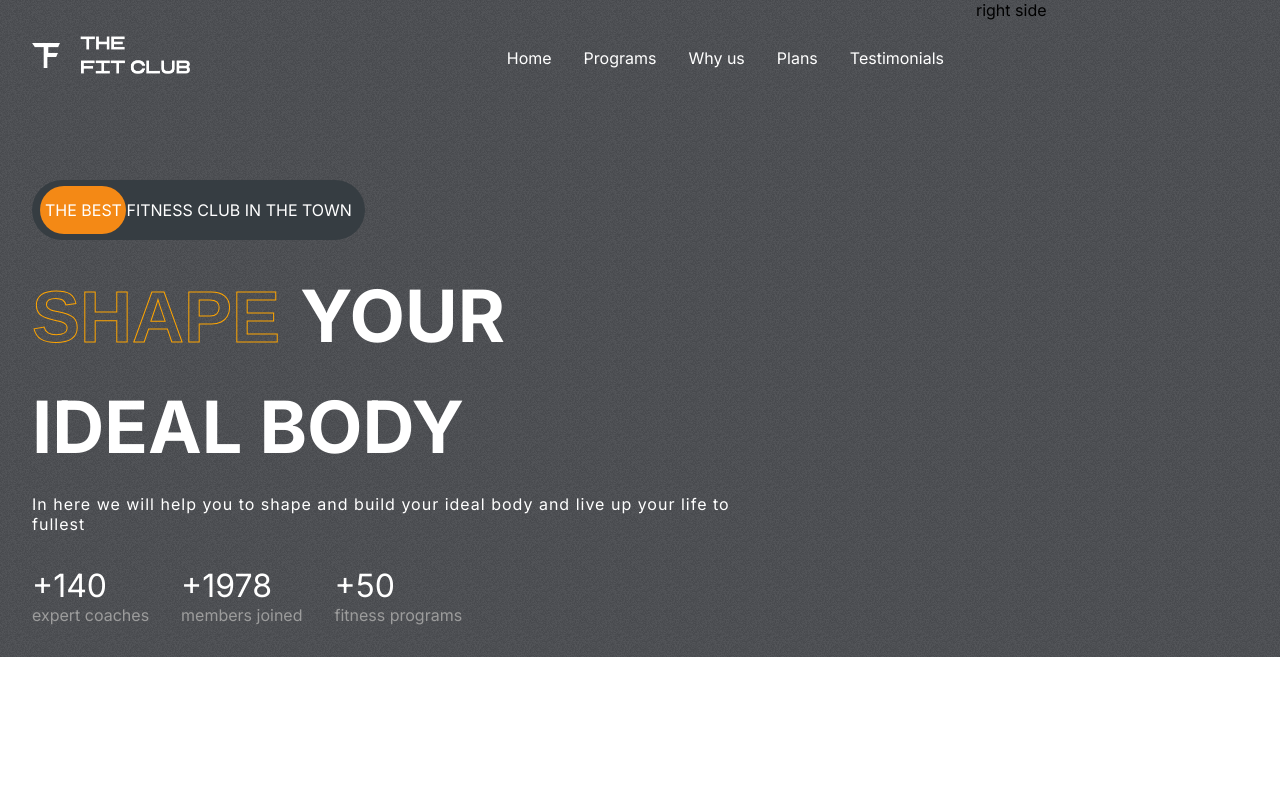
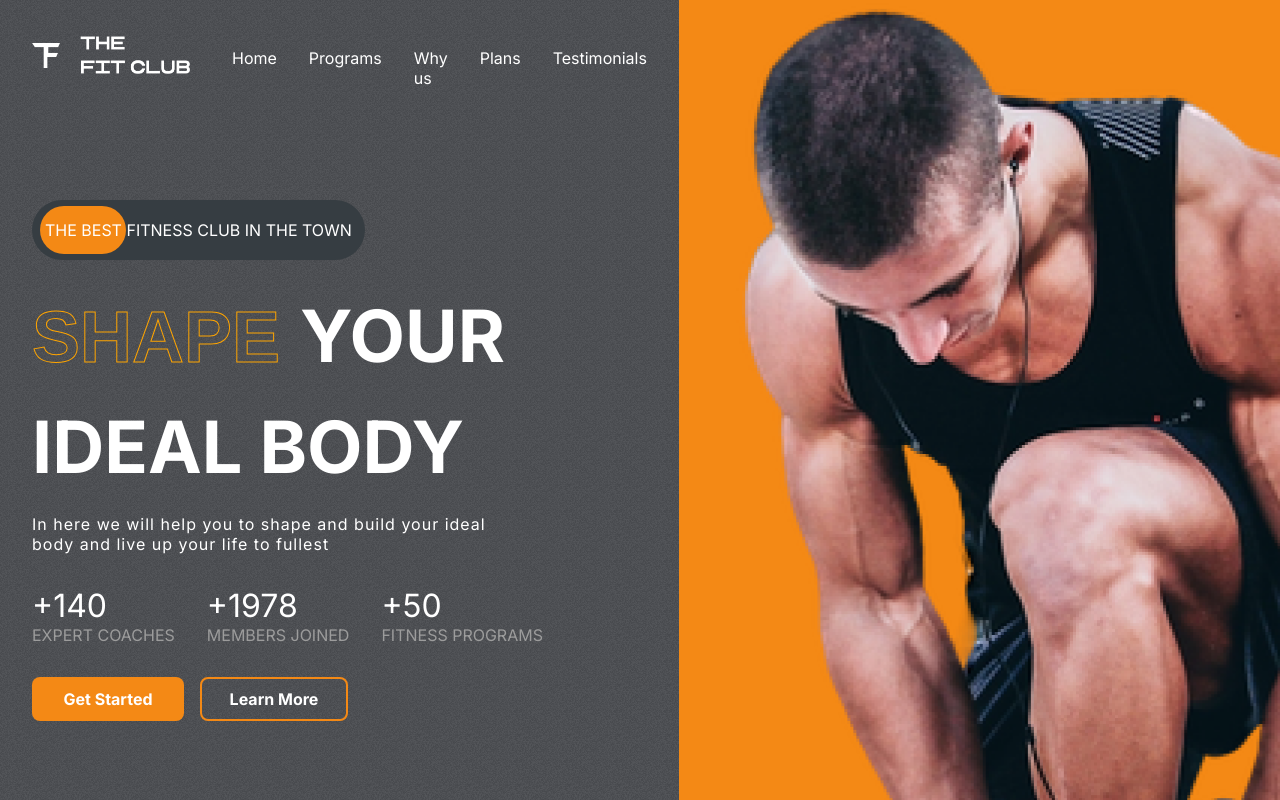
Before and after one commit to Moballigh5225/Gymwebsite, a React (Create React App) app: page / in a window 1280 px wide. Shown: the top 800 px of the page. Built offline with nearby package versions, Linux system fonts and the light colour scheme.

Commit message:
added right side

```diff
--- a/src/App.css
+++ b/src/App.css
@@ -28,3 +28,16 @@
   -webkit-text-stroke-width: 1px;
   -webkit-text-stroke-color: orange;
 }
+.btn {
+  background-color: white;
+  padding: 0.5rem;
+  font-weight: bold;
+  border: 4px solid transparent;
+  transition: 300ms all;
+  display: flex;
+  align-items: center;
+  justify-content: center;
+}
+.btn:hover {
+  cursor: pointer;
+}
--- a/src/components/Hero/Hero.jsx
+++ b/src/components/Hero/Hero.jsx
@@ -1,6 +1,12 @@
 import React from "react";
 import "./hero.css";
 import Header from "../Header/Header";
+
+// images import
+import hero_image from "../../assets/hero_image.png";
+import hero_image_back from "../../assets/hero_image_back.png";
+import Heart from "../../assets/heart.png";
+import Calories from "../../assets/calories.png";
 
 const Hero = () => {
   return (
@@ -46,8 +52,24 @@
             <span>fitness programs</span>
           </div>
         </div>
+        {/* hero button */}
+        <div className="hero-buttons">
+          <buttons className="btn">Get Started</buttons>
+          <buttons className="btn">Learn More</buttons>
+        </div>
       </div>
-      <div className="right-h">right side</div>
+      <div className="right-h">
+        <button className="btn">Join Now</button>
+
+        <div className="heart-rate">
+          <img src={Heart} alt="" />
+          <span>Heart Rate</span>
+          <span>116 bpm</span>
+        </div>
+        {/* hero images */}
+        <img src={hero_image} alt="" className="hero-image" />
+        <img src={hero_image_back} alt="" className="hero-image-back" />
+      </div>
     </div>
   );
 };
--- a/src/components/Hero/hero.css
+++ b/src/components/Hero/hero.css
@@ -13,6 +13,8 @@
 }
 .right-h {
   flex: 1;
+  position: relative;
+  background-color: var(--orange);
 }
 .the-best-ad {
   margin-top: 4rem;
@@ -73,5 +75,55 @@
 }
 .figures > div > span:nth-of-type(2) {
   color: var(--gray);
-  text-transform: none;
+  text-transform: uppercase;
 }
+.hero-buttons {
+  display: flex;
+  gap: 1rem;
+  font-weight: normal;
+}
+.hero-buttons > :nth-child(1) {
+  color: white;
+  background-color: var(--orange);
+  width: 8rem;
+  border-radius: 0.5rem;
+}
+.hero-buttons > :nth-child(2) {
+  color: white;
+  background-color: transparent;
+  width: 8rem;
+  border: 2px solid var(--orange);
+  border-radius: 0.5rem;
+}
+.right-h > .btn {
+  position: absolute;
+  right: 3rem;
+  top: 2rem;
+  color: black;
+}
+
+.heart-rate {
+  display: flex;
+  flex-direction: column;
+  gap: 1rem;
+  background-color: var(--darkGrey);
+  width: fit-content;
+  padding: 1rem;
+  align-items: start;
+  border-radius: 5px;
+  position: absolute;
+  right: 4rem;
+  top: 7rem;
+}
+
+.heart-rate > img {
+  width: 2rem;
+}
+
+.heart-rate > span:nth-child(2) {
+  color: var(--gray);
+}
+.heart-rate > span:nth-child(3) {
+  color: white;
+  font-size: 1.5rem;
+}
```
